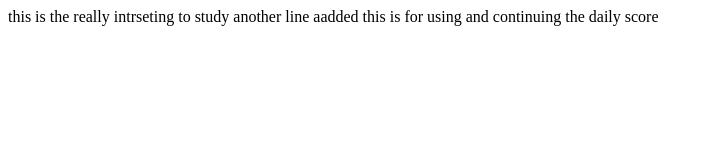
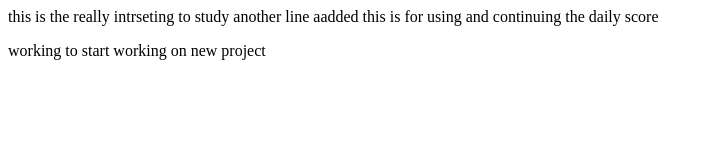
Before and after one commit to 404-ERROR-Striver/ML_project, a plain HTML site: page index.html in a window 1280 px wide. Shown: the whole page, without its empty margins (0-713 px from the left). Drawn offline with Linux system fonts and the light colour scheme.

Commit message:
Update index.html

```diff
--- a/index.html
+++ b/index.html
@@ -3,3 +3,6 @@
     another line aadded
     this is for using and continuing the daily score
 </p>
+<p>
+    working to start working on new project
+</p>
```
